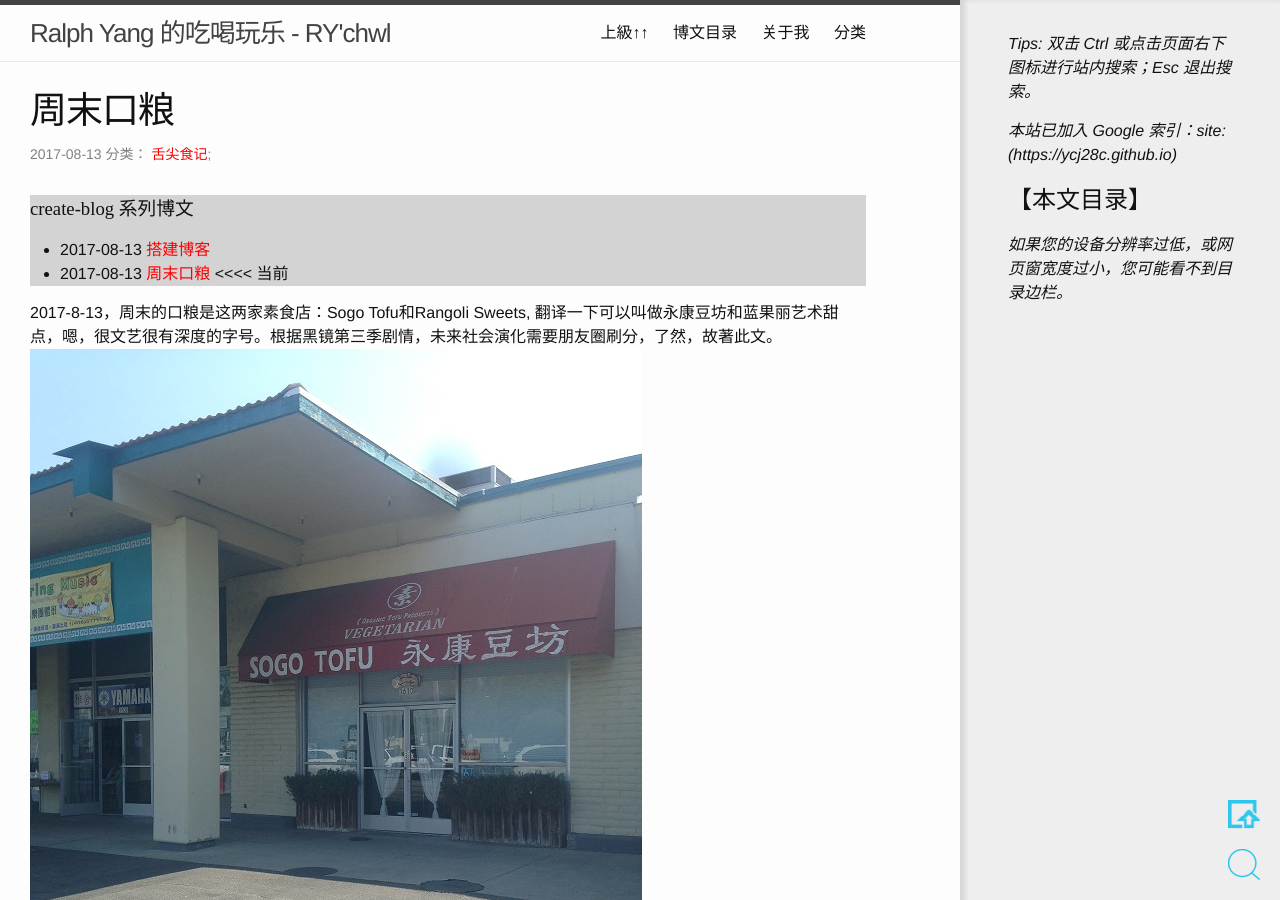
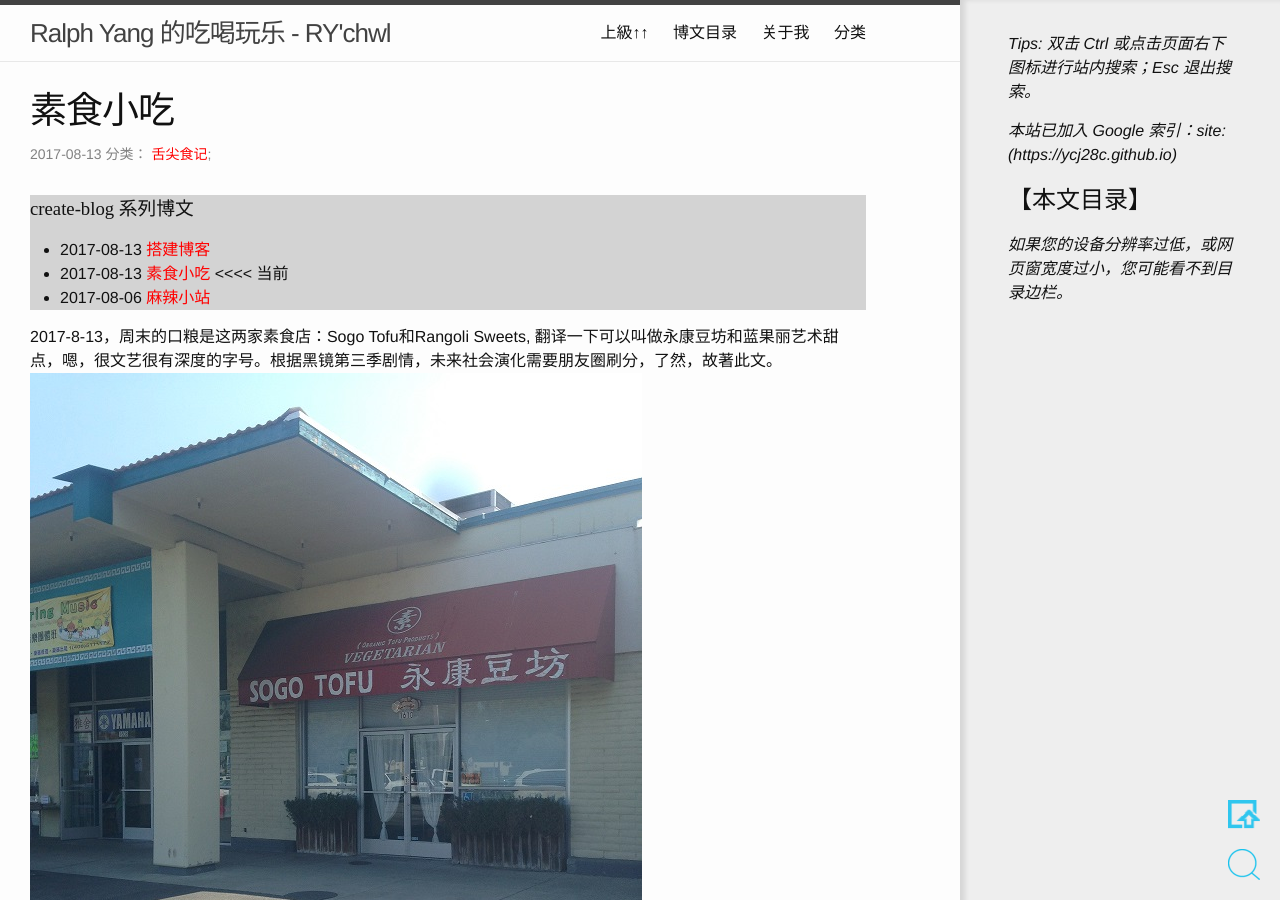
Before and after one commit to ycj28c/lifeblog, a Jekyll site: the page built from _posts/2017-08-13-sogo-tofu-rangoli-sweets.md, in a window 1280 px wide and 900 px high. Built offline with Jekyll 4.4.1, drawn with Linux system fonts in a browser that asks for light colours; comment, search, counter and statistics services are not loaded; some of the changed lines change nothing that is shown.

Commit message:
8/1601/0_235634

```diff
--- /dev/null
+++ b/_posts/2017-08-06-hot-spicy-dip.md
@@ -0,0 +1,18 @@
+---
+layout: post
+title: 麻辣小站
+category: 舌尖食记
+tag: create-blog
+---
+
+2017-8-06，炎炎夏日吃什么，必须麻辣烫啊，不汗流浃背不舒服嘛！就在库比提诺，Apple公司的老巢边，藏着一家袖珍小店--麻辣小站，小小的店面仅能容纳几张桌子，深藏功与名。
+![1](https://raw.githubusercontent.com/ycj28c/lifeblog/master/images/201708161300/IMG_3268.JPG)
+
+似乎预料到了我的到访，特地预留了那个单人小角落。
+![2](https://raw.githubusercontent.com/ycj28c/lifeblog/master/images/201708161300/IMG_3262.JPG)
+
+让我很意外的是，此地麻雀虽小五脏俱全，什么鸭头酸辣粉小龙虾麻辣烫样样具备。当然，我的人物是怼麻辣烫，啪啪啪一顿指，不多时，一份火辣诱惑的麻辣烫和两个肉夹馍就出现在我桌前。
+![3](https://raw.githubusercontent.com/ycj28c/lifeblog/master/images/201708161300/IMG_3265.jpg)
+
+在记忆中，我生命中的第一次麻辣烫献给了北京，就在那不知名的路边小摊，5毛一串素，1元一串荤，拿起就撸啊，完全不在意那可能重复利用N次的麻辣汤底，蘸了麻酱就往嘴里送，欲罢不能。美国当然没有路边摊，这麻辣烫更像上海模式，小姑娘吧点单递给后厨，然后厨房里头也不知施了什么神通，一阵貌似湖南口音的嚷嚷后就能把你点的菜啊肉啊融到那一小碗容器内。看到这小小的但是满满的热情似火，俺也不多说了，赶紧祭奠俺的五脏殿了。
+![4](https://raw.githubusercontent.com/ycj28c/lifeblog/master/images/201708161300/IMG_3267.jpg)
--- a/_posts/2017-08-13-sogo-tofu-rangoli-sweets.md
+++ b/_posts/2017-08-13-sogo-tofu-rangoli-sweets.md
@@ -1,6 +1,6 @@
 ---
 layout: post
-title: 周末口粮
+title: 素食小吃
 category: 舌尖食记
 tag: create-blog
 ---
```
Also changed, not shown: images/201708061300/IMG_3262.JPG (added), images/201708061300/IMG_3265.JPG (added), images/201708061300/IMG_3267.JPG (added), images/201708061300/IMG_3268.JPG (added).
